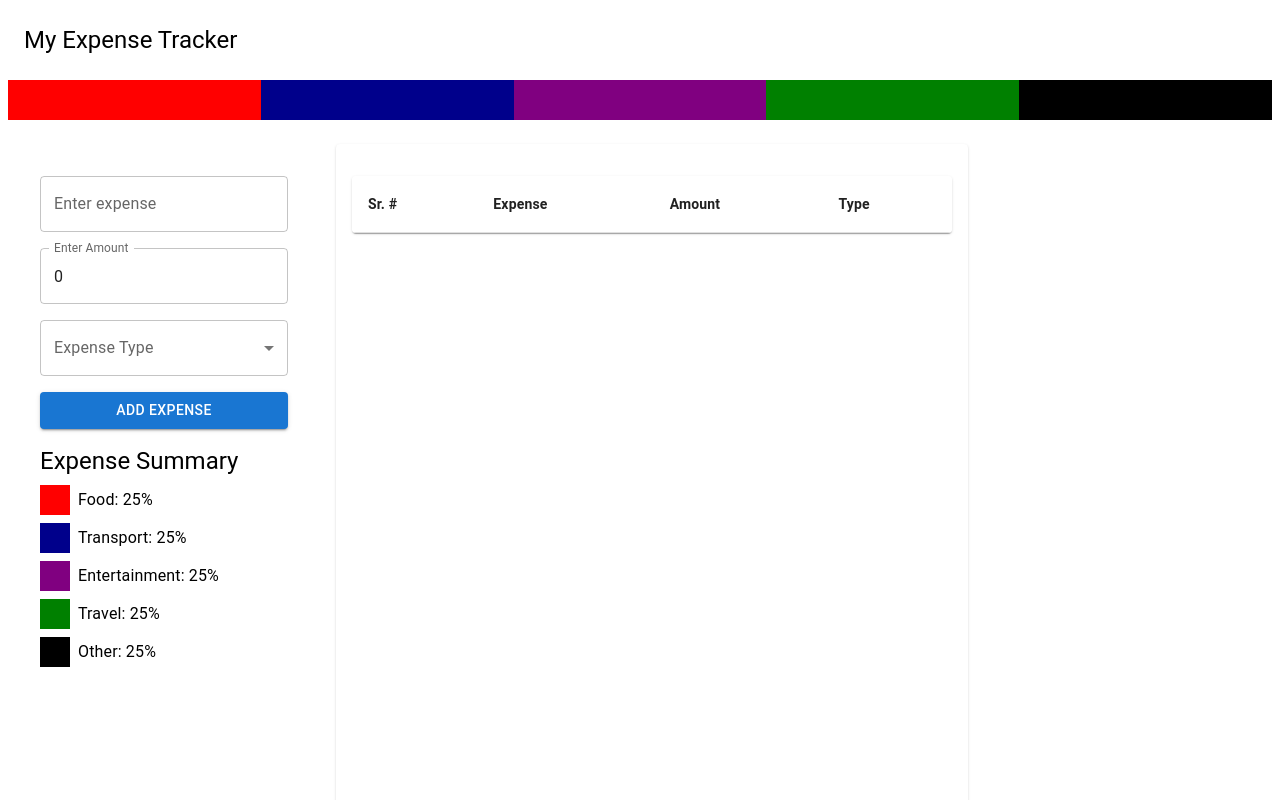
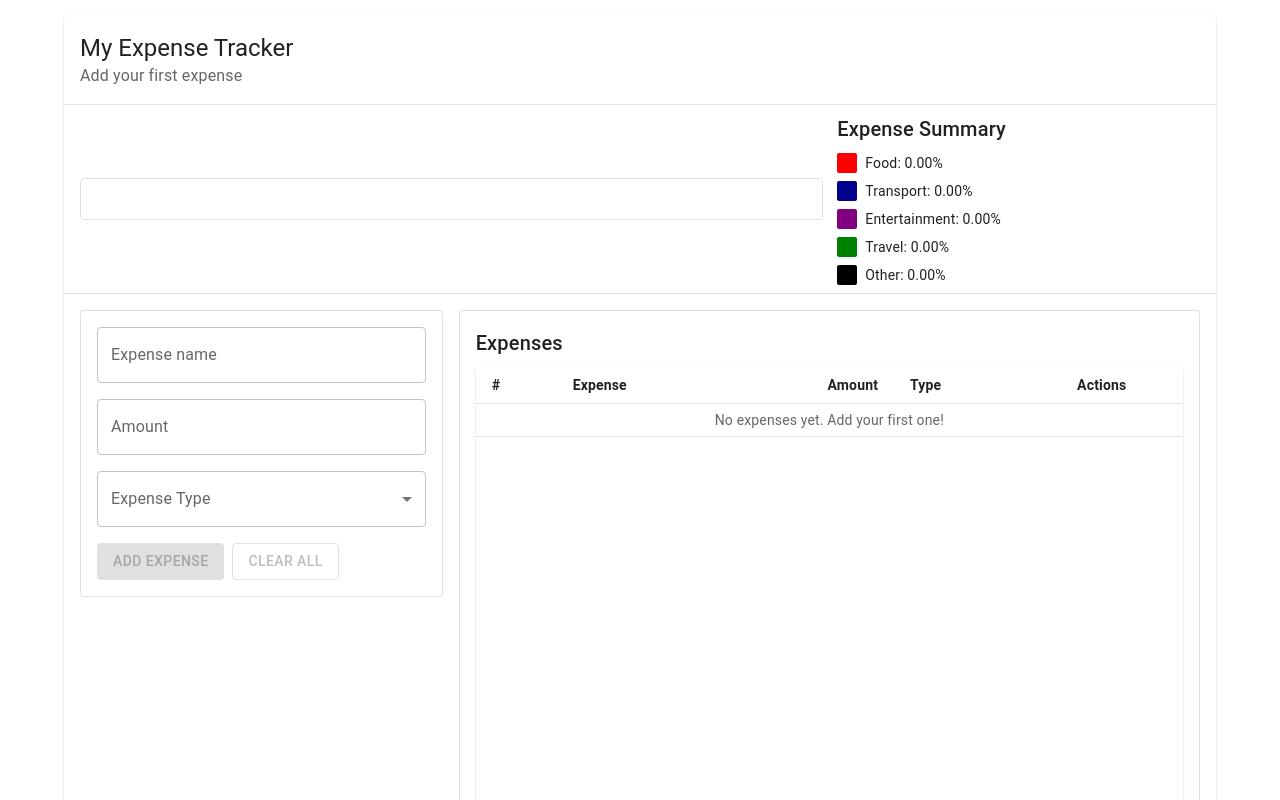
Before and after one commit to yadav-angad/expense-tracker, a React (Create React App) app: page / in a window 1280 px wide. Shown: the top 800 px of the page. Built offline with nearby package versions, Linux system fonts and the light colour scheme.

Commit message:
Update App.js

```diff
--- a/src/App.js
+++ b/src/App.js
@@ -5,6 +5,7 @@ import {
   Button,
   Card,
   CardHeader,
+  Container,
   Divider,
   FormControl,
   Grid,
@@ -12,6 +13,7 @@ import {
   MenuItem,
   Paper,
   Select,
+  Stack,
   Table,
   TableBody,
   TableCell,
@@ -22,202 +24,245 @@ import {
   Typography,
 } from "@mui/material";
 
-function App() {
-  const foodExpenseColorCode = 'RED';
-  const travelExpenseColorCode = 'GREEN';
-  const transportExpenseColorCode = 'DARKBLUE';
-  const entertainmentExpenseColorCode = 'PURPLE';
-  const otherExpenseColorCode = 'BLACK';
+// ---- Config ----
+const CATEGORIES = [
+  { key: "food", label: "Food", color: "red" },
+  { key: "transport", label: "Transport", color: "darkblue" },
+  { key: "entertainment", label: "Entertainment", color: "purple" },
+  { key: "travel", label: "Travel", color: "green" },
+  { key: "other", label: "Other", color: "black" },
+];
 
+export default function App() {
+  // ---- Form state ----
   const [expenseType, setExpenseType] = React.useState("");
   const [expenseName, setExpenseName] = React.useState("");
-  const [amount, setAmount] = React.useState(0);
-  const [foodPercentage, setFoodPercentage] = React.useState(25);
-  const [transportPercentage, setTransportPercentage] = React.useState(25);
-  const [entertainmentPercentage, setEntertainmentPercentage] = React.useState(25);
-  const [travelPercentage, setTravelPercentage] = React.useState(25);
-  const [otherPercentage, setOtherPercentage] = React.useState(25);
+  const [amount, setAmount] = React.useState("");
 
-  const handleChange = (event) => {
-    setExpenseType(event.target.value);
-  };
-
+  // ---- Data state ----
   const [expenses, setExpenses] = React.useState([]);
 
-  const handleAddExpense = () => {
-    // Logic to add expense
-    if(expenses.length === 0) {
-      setFoodPercentage(0);
-      setEntertainmentPercentage(0);
-      setTransportPercentage(0);
-      setTravelPercentage(0);
-      setOtherPercentage(0);
+  // ---- Derived totals & percentages (memoized) ----
+  const { totalsByType, totalAmount, percentages } = React.useMemo(() => {
+    const totals = CATEGORIES.reduce((acc, c) => ({ ...acc, [c.key]: 0 }), {});
+    let total = 0;
+
+    for (const exp of expenses) {
+      const val = Number(exp.amount) || 0;
+      total += val;
+      if (totals[exp.type] !== undefined) totals[exp.type] += val;
     }
 
-    const newExpense = {
-      id: expenses.length + 1,
-      expenseName: expenseName,
-      amount: amount,
-      type: expenseType,
-    };
-    setExpenses([...expenses, newExpense]);
-  };
+    const pct = CATEGORIES.reduce((acc, c) => {
+      const v = totals[c.key];
+      acc[c.key] = total > 0 ? ((v / total) * 100).toFixed(2) : "0.00";
+      return acc;
+    }, {});
 
-  React.useEffect(() => {
-    // Calculate total for each expense type
-    let foodExpenses = 0;
-    let transportExpenses = 0;
-    let entertainmentExpenses = 0;
-    let travelExpenses = 0;
-    let otherExpenses = 0;
-    let totalAmount = 0;
-    // Calculate total for each expense type and overall total
-    expenses.forEach(exp => {
-      totalAmount += Number(exp.amount);
-      if (exp.type === "food") foodExpenses += Number(exp.amount);
-      if (exp.type === "transport") transportExpenses += Number(exp.amount);
-      if (exp.type === "entertainment") entertainmentExpenses += Number(exp.amount);
-      if (exp.type === "travel") travelExpenses += Number(exp.amount);
-      if (exp.type === "other") otherExpenses += Number(exp.amount);
-
-      // Calculate percentages, avoid NaN by checking totalAmount
-    setFoodPercentage(totalAmount > 0 ? ((foodExpenses / totalAmount) * 100).toFixed(2) : 0);
-    setTransportPercentage(totalAmount > 0 ? ((transportExpenses / totalAmount) * 100).toFixed(2) : 0);
-    setEntertainmentPercentage(totalAmount > 0 ? ((entertainmentExpenses / totalAmount) * 100).toFixed(2) : 0);
-    setTravelPercentage(totalAmount > 0 ? ((travelExpenses / totalAmount) * 100).toFixed(2) : 0);
-    setOtherPercentage(totalAmount > 0 ? ((otherExpenses / totalAmount) * 100).toFixed(2) : 0);
-    });
-
-    console.log(foodPercentage, transportPercentage, entertainmentPercentage, travelPercentage, otherPercentage);
+    return { totalsByType: totals, totalAmount: total, percentages: pct };
   }, [expenses]);
 
+  // ---- Handlers (memoized) ----
+  const handleAddExpense = React.useCallback(() => {
+    const trimmedName = expenseName.trim();
+    const numericAmount = Number(amount);
+
+    if (!trimmedName) return;
+    if (!expenseType) return;
+    if (!Number.isFinite(numericAmount) || numericAmount <= 0) return;
+
+    setExpenses((prev) => [
+      ...prev,
+      {
+        id: prev.length ? prev[prev.length - 1].id + 1 : 1,
+        expenseName: trimmedName,
+        amount: numericAmount,
+        type: expenseType,
+      },
+    ]);
+
+    // reset form
+    setExpenseName("");
+    setAmount("");
+    setExpenseType("");
+  }, [expenseName, amount, expenseType]);
+
+  const handleRemove = React.useCallback((id) => {
+    setExpenses((prev) => prev.filter((e) => e.id !== id));
+  }, []);
+
+  const handleClearAll = React.useCallback(() => {
+    setExpenses([]);
+  }, []);
+
+  // ---- UI helpers ----
+  const renderBarSegment = (key) => {
+    const cat = CATEGORIES.find((c) => c.key === key);
+    const width = percentages[key] + "%";
     return (
       <Box
+        key={key}
+        title={`${cat.label}: ${percentages[key]}%`}
+        aria-label={`${cat.label} ${percentages[key]} percent`}
         sx={{
-        m: 1,
-        display: "flex",
-        flexDirection: "column",
-        maxWidth: "100%",
-        gap: 1,
-      }}
-    >
-      <CardHeader title="My Expense Tracker" />
-      <Grid sx={{ maxWidth: "100%", display: "flex" }} xs={12} sm={6} md={6} lg={6}>
-        <div
-          style={{
-            width: `${foodPercentage}%`,
+          width,
           minHeight: 40,
-            backgroundColor: foodExpenseColorCode,
+          bgcolor: cat.color,
           display: "flex",
           alignItems: "center",
           justifyContent: "center",
+          color: "#fff",
+          fontSize: "0.85rem",
         }}
+      >
+        {Number(percentages[key]) >= 8 ? `${percentages[key]}%` : null}
+      </Box>
+    );
+  };
+
+  return (
+    <Container maxWidth="lg" sx={{ py: 2 }}>
+      <Card elevation={1}>
+        <CardHeader
+          title="My Expense Tracker"
+          subheader={totalAmount > 0 ? `Total: $${totalAmount.toFixed(2)}` : "Add your first expense"}
         />
-        <div
-          style={{
-            width: `${transportPercentage}%`,
-            minHeight: 40,
-            backgroundColor: transportExpenseColorCode,
+        <Divider />
+        {/* Summary bar (responsive) */}
+        <Box sx={{ px: 2, py: 1 }}>
+          <Grid container spacing={2} alignItems="center">
+            <Grid item xs={12} md={8}>
+              <Box
+                role="img"
+                aria-label="Expense distribution bar"
+                sx={{
                   display: "flex",
-            alignItems: "center",
-            justifyContent: "center",
+                  width: "100%",
+                  borderRadius: 1,
+                  overflow: "hidden",
+                  border: "1px solid #e0e0e0",
                 }}
+              >
+                {CATEGORIES.map((c) => renderBarSegment(c.key))}
+              </Box>
+            </Grid>
+            <Grid item xs={12} md={4}>
+              <Stack spacing={1}>
+                <Typography variant="h6">Expense Summary</Typography>
+                {CATEGORIES.map((c) => (
+                  <Stack key={c.key} direction="row" alignItems="center" spacing={1}>
+                    <Box sx={{ width: 20, height: 20, bgcolor: c.color, borderRadius: 0.5 }} />
+                    <Typography variant="body2">
+                      {c.label}: {percentages[c.key]}%
+                      {totalsByType[c.key] > 0 ? ` ($${totalsByType[c.key].toFixed(2)})` : ""}
+                    </Typography>
+                  </Stack>
+                ))}
+              </Stack>
+            </Grid>
+          </Grid>
+        </Box>
+
+        <Divider />
+
+        {/* Content: form + table (responsive) */}
+        <Grid container spacing={2} sx={{ px: 2, py: 2 }}>
+          {/* Left: Form */}
+          <Grid item xs={12} md={5} lg={4}>
+            <Card variant="outlined" sx={{ p: 2 }}>
+              <Stack spacing={2}>
+                <TextField
+                  label="Expense name"
+                  value={expenseName}
+                  onChange={(e) => setExpenseName(e.target.value)}
+                  fullWidth
+                  inputProps={{ maxLength: 80 }}
                 />
-        <div
-          style={{
-            width: `${entertainmentPercentage}%`,
-            minHeight: 40,
-            backgroundColor: entertainmentExpenseColorCode,
-            display: "flex",
-            alignItems: "center",
-            justifyContent: "center",
-          }}
+                <TextField
+                  label="Amount"
+                  type="number"
+                  value={amount}
+                  onChange={(e) => setAmount(e.target.value)}
+                  fullWidth
+                  inputProps={{ step: "0.01", min: "0" }}
                 />
-        <div
-          style={{
-            width: `${travelPercentage}%`,
-            minHeight: 40,
-            backgroundColor: travelExpenseColorCode,
-            display: "flex",
-            alignItems: "center",
-            justifyContent: "center",
-          }}
-        />
-        <div
-          style={{
-            width: `${otherPercentage}%`,
-            minHeight: 40,
-            backgroundColor: otherExpenseColorCode,
-            display: "flex",
-            alignItems: "center",
-            justifyContent: "center",
-          }}
-        />
+                <FormControl fullWidth>
+                  <InputLabel id="expense-type-label">Expense Type</InputLabel>
+                  <Select
+                    labelId="expense-type-label"
+                    value={expenseType}
+                    label="Expense Type"
+                    onChange={(e) => setExpenseType(e.target.value)}
+                  >
+                    {CATEGORIES.map((c) => (
+                      <MenuItem key={c.key} value={c.key}>
+                        {c.label}
+                      </MenuItem>
+                    ))}
+                  </Select>
+                </FormControl>
+
+                <Stack direction="row" spacing={1}>
+                  <Button
+                    variant="contained"
+                    onClick={handleAddExpense}
+                    disabled={!expenseName.trim() || !expenseType || !(Number(amount) > 0)}
+                  >
+                    Add Expense
+                  </Button>
+                  <Button variant="outlined" color="inherit" onClick={handleClearAll} disabled={!expenses.length}>
+                    Clear All
+                  </Button>
+                </Stack>
+
+                {/* Small screen legend duplication for quick glance */}
+                <Box sx={{ display: { xs: "block", md: "none" } }}>
+                  <Divider sx={{ my: 1 }} />
+                  <Typography variant="subtitle1" gutterBottom>
+                    Legend
+                  </Typography>
+                  <Grid container spacing={1}>
+                    {CATEGORIES.map((c) => (
+                      <Grid key={c.key} item xs={6}>
+                        <Stack direction="row" spacing={1} alignItems="center">
+                          <Box sx={{ width: 16, height: 16, bgcolor: c.color }} />
+                          <Typography variant="caption">{c.label}</Typography>
+                        </Stack>
                       </Grid>
-      <Grid sx={{display: "flex", flexDirection: "row", width: "100%"}} xs={12}
-          sm={6}
-          md={6}
-          lg={6}>
-        <Grid
+                    ))}
+                  </Grid>
+                </Box>
+              </Stack>
+            </Card>
+          </Grid>
+
+          {/* Right: Table */}
+          <Grid item xs={12} md={7} lg={8}>
+            <Card
+              variant="outlined"
               sx={{
                 p: 2,
-            m: 2,
-            py: 4,
+                height: { xs: 420, md: 520, lg: 600 },
                 display: "flex",
                 flexDirection: "column",
-            gap: 2,
-            maxWidth: 400,
               }}
-
             >
-          <TextField label="Enter expense" type="string" variant="outlined" name="expenseName" value={expenseName} onChange={(e) => setExpenseName(e.target.value)} />
-          <TextField label="Enter Amount" type="number" variant="outlined" name="amount" value={amount} onChange={(e) => setAmount(e.target.value)} />
-          <FormControl sx={{ minWidth: 200 }}>
-            <InputLabel id="demo-simple-select-label">Expense Type</InputLabel>
-            <Select
-              labelId="demo-simple-select-label"
-              id="demo-simple-select"
-              value={expenseType}
-              label="Expense Type"
-              onChange={handleChange}
-            >
-              <MenuItem value="food">Food</MenuItem>
-              <MenuItem value="transport">Transport</MenuItem>
-              <MenuItem value="entertainment">Entertainment</MenuItem>
-              <MenuItem value="travel">Travel</MenuItem>
-              <MenuItem value="other">Other</MenuItem>
-            </Select>
-            <Button sx={{ mt: 2 }} variant="contained" color="primary" onClick={handleAddExpense}>
-              {`Add Expense`}
-            </Button>
-            <Grid mt={2} display={'flex'} flexDirection={'column'} gap={1}>
-              <Typography variant="h5">Expense Summary</Typography>
-              <Grid display={"flex"} flexDirection={'row'} alignItems={'center'} gap={1}><div style={{width: '30px', minHeight: '30px', backgroundColor: foodExpenseColorCode}}/><Typography>{`Food: ${foodPercentage}%`}</Typography></Grid>
-              <Grid display={"flex"} flexDirection={'row'} alignItems={'center'} gap={1}><div style={{width: '30px', minHeight: '30px', backgroundColor: transportExpenseColorCode}}/><Typography>{`Transport: ${transportPercentage}%`}</Typography></Grid>
-              <Grid display={"flex"} flexDirection={'row'} alignItems={'center'} gap={1}><div style={{width: '30px', minHeight: '30px', backgroundColor: entertainmentExpenseColorCode}}/><Typography>{`Entertainment: ${entertainmentPercentage}%`}</Typography></Grid>
-              <Grid display={"flex"} flexDirection={'row'} alignItems={'center'} gap={1}><div style={{width: '30px', minHeight: '30px', backgroundColor: travelExpenseColorCode}}/><Typography>{`Travel: ${travelPercentage}%`}</Typography></Grid>
-              <Grid display={"flex"} flexDirection={'row'} alignItems={'center'} gap={1}><div style={{width: '30px', minHeight: '30px', backgroundColor: otherExpenseColorCode}}/><Typography>{`Other: ${otherPercentage}%`}</Typography></Grid>
-            </Grid>
-          </FormControl>
-        </Grid>
-        <Card sx={{
-            p: 2,
-            m: 2,
-            py: 4,
-            display: "flex",
-            flexDirection: "column",
-            gap: 2,
-            width: 600,
-            height: 'calc(100vh - 200px)',
-          }}>
-          <TableContainer component={Paper}>
-            <Table stickyHeader aria-label="sticky table">
+              <Typography variant="h6" sx={{ mb: 1 }}>
+                Expenses
+              </Typography>
+              <TableContainer component={Paper} sx={{ flex: 1 }}>
+                <Table stickyHeader size="small" aria-label="expenses table">
                   <TableHead>
                     <TableRow>
-                  <TableCell sx={{ fontWeight: 'bold' }}>Sr. #</TableCell>
-                  <TableCell sx={{ fontWeight: 'bold' }}>Expense</TableCell>
-                  <TableCell sx={{ fontWeight: 'bold' }}>Amount</TableCell>
-                  <TableCell sx={{ fontWeight: 'bold' }}>Type</TableCell>
+                      <TableCell sx={{ fontWeight: "bold" }}>#</TableCell>
+                      <TableCell sx={{ fontWeight: "bold" }}>Expense</TableCell>
+                      <TableCell sx={{ fontWeight: "bold" }} align="right">
+                        Amount
+                      </TableCell>
+                      <TableCell sx={{ fontWeight: "bold" }}>Type</TableCell>
+                      <TableCell sx={{ fontWeight: "bold" }} align="center">
+                        Actions
+                      </TableCell>
                     </TableRow>
                   </TableHead>
                   <TableBody>
@@ -225,22 +270,36 @@ function App() {
                       <TableRow
                         key={expense.id}
                         sx={{
-                      backgroundColor: idx % 2 === 0 ? "white" : "#f5f5f5"
+                          "&:nth-of-type(odd)": { backgroundColor: "#fafafa" },
                         }}
                       >
                         <TableCell>{expense.id}</TableCell>
                         <TableCell>{expense.expenseName}</TableCell>
-                    <TableCell>${expense.amount}</TableCell>
-                    <TableCell>{expense.type}</TableCell>
+                        <TableCell align="right">${Number(expense.amount).toFixed(2)}</TableCell>
+                        <TableCell sx={{ textTransform: "capitalize" }}>{expense.type}</TableCell>
+                        <TableCell align="center">
+                          <Button size="small" color="error" onClick={() => handleRemove(expense.id)}>
+                            Remove
+                          </Button>
+                        </TableCell>
                       </TableRow>
                     ))}
+                    {!expenses.length && (
+                      <TableRow>
+                        <TableCell colSpan={5} align="center">
+                          <Typography variant="body2" color="text.secondary">
+                            No expenses yet. Add your first one!
+                          </Typography>
+                        </TableCell>
+                      </TableRow>
+                    )}
                   </TableBody>
                 </Table>
               </TableContainer>
             </Card>
           </Grid>
-    </Box>
+        </Grid>
+      </Card>
+    </Container>
   );
 }
-
-export default App;
```
Lines whose indentation alone changed are shown as unchanged.
